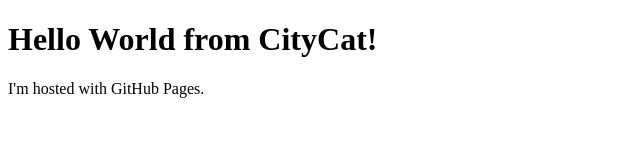
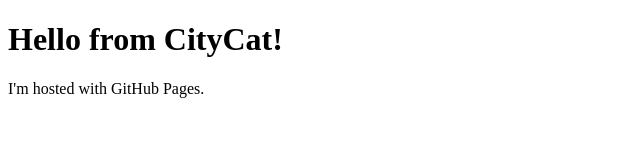
Before and after one commit to CityCat/citycat.github.io, a plain HTML site: page index.html in a window 1280 px wide. Shown: the whole page, without its empty margins (0-640 px from the left). Drawn offline with Linux system fonts and the light colour scheme.

Commit message:
Update index.html

```diff
--- a/index.html
+++ b/index.html
@@ -1,7 +1,7 @@
 <!DOCTYPE html>
 <html>
   <body>
-    <h1>Hello World from CityCat!</h1>
+    <h1>Hello from CityCat!</h1>
     <p>I'm hosted with GitHub Pages.</p>
   </body>
 </html>
```
